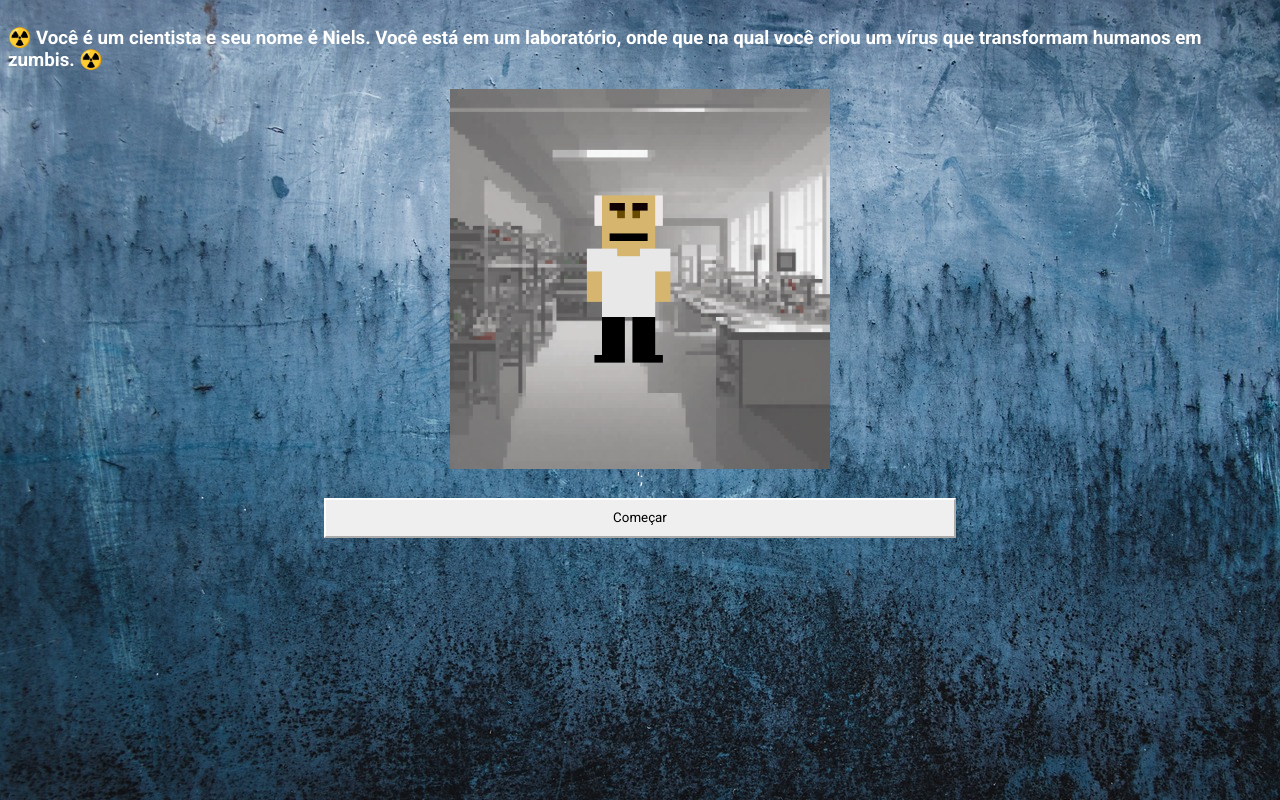
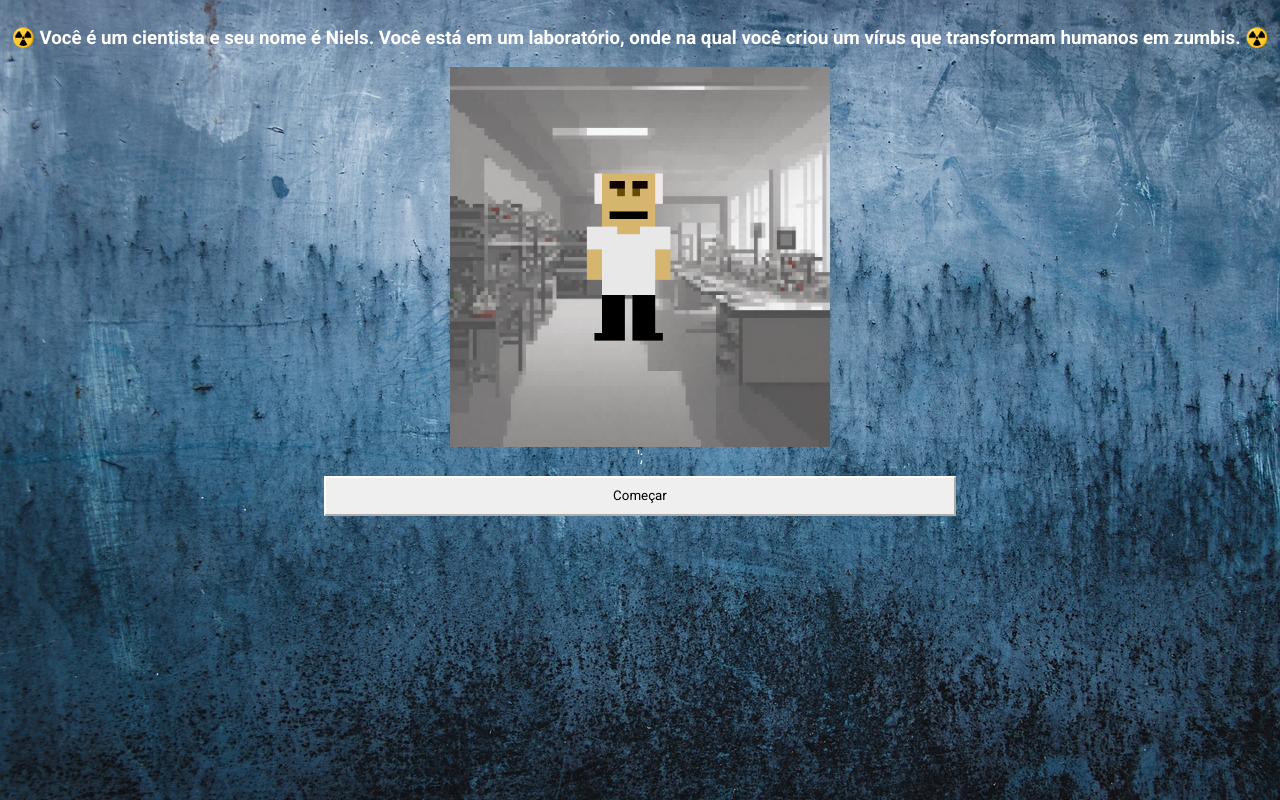
Before and after one commit to BimbomBr/jogo_html_makinathoro, a plain HTML site: page index.html in a window 1280 px wide. Drawn offline with nearby package versions, Linux system fonts and the light colour scheme.

Commit message:
Update index.html

```diff
--- a/index.html
+++ b/index.html
@@ -23,7 +23,7 @@
 <body id="body">
 
   <div class="principal">
-    <h3> ☢️ Você é um cientista e seu nome é Niels. Você está em um laboratório, onde que na qual você criou um vírus
+    <h3> ☢️ Você é um cientista e seu nome é Niels. Você está em um laboratório, onde na qual você criou um vírus
       que
       transformam humanos em zumbis. ☢️ </h3>
     <img src="imagens/lab1.gif" class="imagens">';
```
